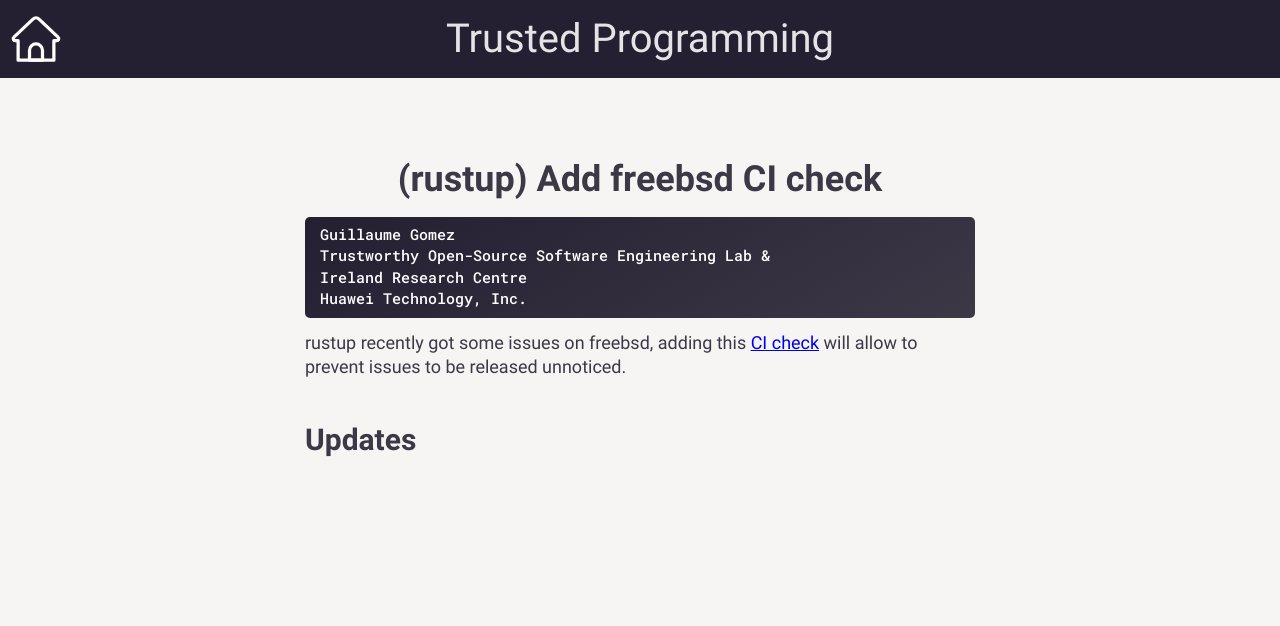
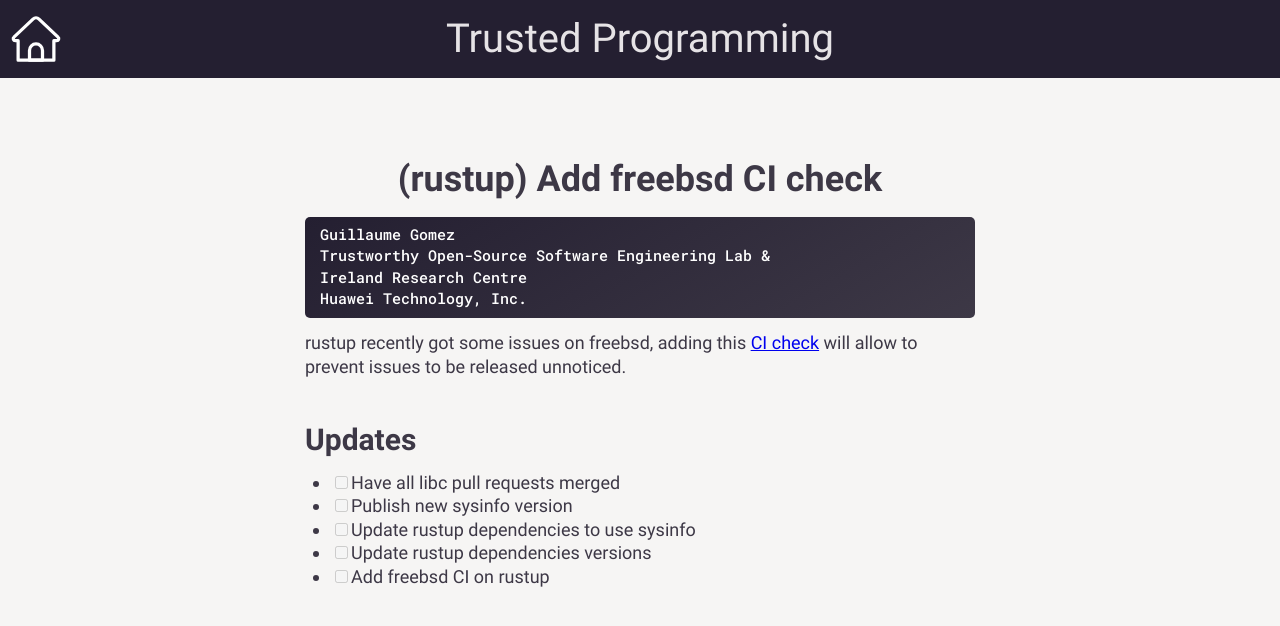
Before and after one commit to yijunyu/trusted-programming.github.io, a Jekyll site: the page built from articles/work-in-progress/Tools/FreeBSD_CI.md, in a window 1280 px wide. Shown: the top 626 px of the page. Built offline with Jekyll 4.4.1, drawn with Linux system fonts in a browser that asks for light colours.

Commit message:
Add WIP for tools

```diff
--- a/articles/work-in-progress/Tools/FreeBSD_CI.md
+++ b/articles/work-in-progress/Tools/FreeBSD_CI.md
@@ -15,3 +15,9 @@ Huawei Technology, Inc.
 rustup recently got some issues on freebsd, adding this [CI check](https://github.com/rust-lang/rustup/pull/2783) will allow to prevent issues to be released unnoticed.
 
 ## Updates
+
+ - [ ] Have all libc pull requests merged
+ - [ ] Publish new sysinfo version
+ - [ ] Update rustup dependencies to use sysinfo
+ - [ ] Update rustup dependencies versions
+ - [ ] Add freebsd CI on rustup
```
Also changed, not shown: articles/work-in-progress/Tools/RustDoc.md (+2 -1 lines).
